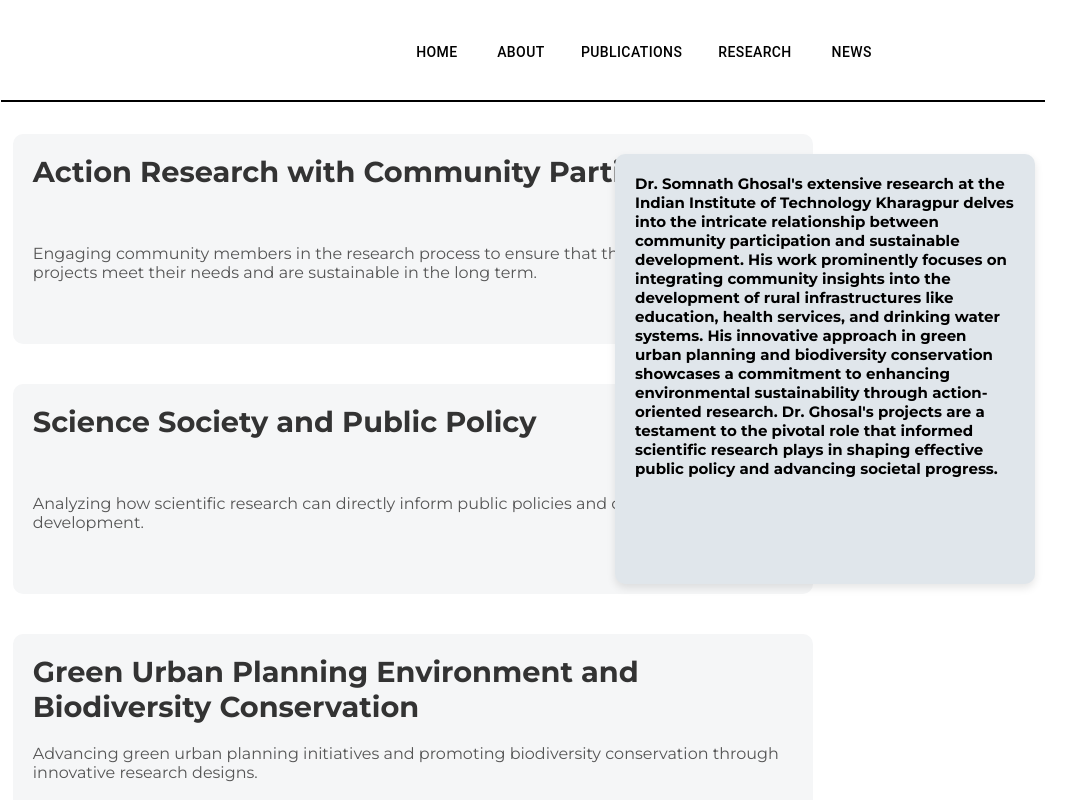
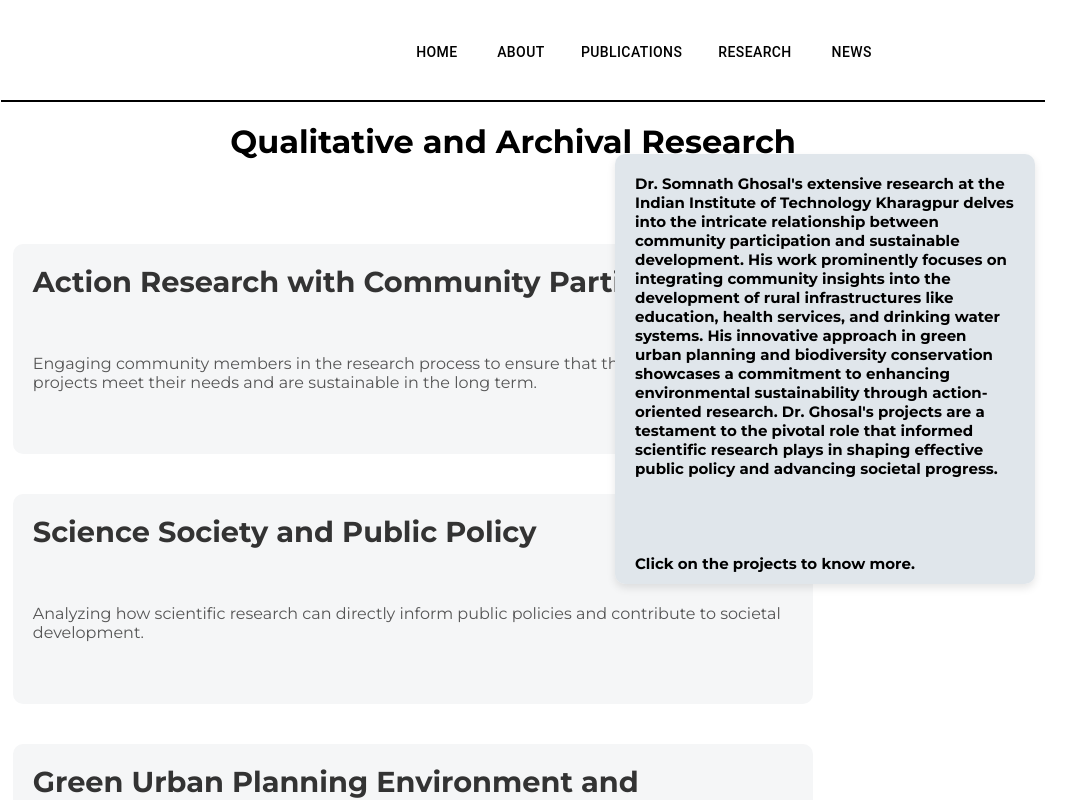
Before and after one commit to alphaeuro/Academic-Website, a React (Create React App) app: page /research in a window 1280 px wide. Shown: the top 800 px of the page, without its empty margins (117-1183 px from the left). Built offline with nearby package versions, Linux system fonts and the light colour scheme.

Commit message:
Update research.js

```diff
--- a/src/components/research.js
+++ b/src/components/research.js
@@ -61,7 +61,7 @@ const Research = () => {
 
     <div className="research-page">
       <div className="research-container">
-        {/* <h1 className="research-header">Research Verticals</h1> */}
+         <h1 className="research-header">Qualitative and Archival Research</h1>
         <div className="research-projects">
           {researchProjects.map((project, index) => (
             <div key={index} className="research-project" onClick={() => setSelectedProject(project)}>
@@ -78,7 +78,7 @@ const Research = () => {
             <p>{selectedProject.content}</p>
           </div>
         ) : (
-          <h4>Dr. Somnath Ghosal's extensive research at the Indian Institute of Technology Kharagpur delves into the intricate relationship between community participation and sustainable development. His work prominently focuses on integrating community insights into the development of rural infrastructures like education, health services, and drinking water systems. His innovative approach in green urban planning and biodiversity conservation showcases a commitment to enhancing environmental sustainability through action-oriented research. Dr. Ghosal's projects are a testament to the pivotal role that informed scientific research plays in shaping effective public policy and advancing societal progress.</h4>
+          <h4>Dr. Somnath Ghosal's extensive research at the Indian Institute of Technology Kharagpur delves into the intricate relationship between community participation and sustainable development. His work prominently focuses on integrating community insights into the development of rural infrastructures like education, health services, and drinking water systems. His innovative approach in green urban planning and biodiversity conservation showcases a commitment to enhancing environmental sustainability through action-oriented research. Dr. Ghosal's projects are a testament to the pivotal role that informed scientific research plays in shaping effective public policy and advancing societal progress.<br></br><br></br> <br></br><br></br><br></br>Click on the projects to know more.</h4>
         )}
       </div>
     </div>
```
